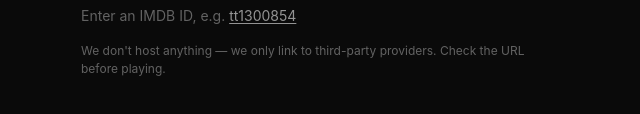
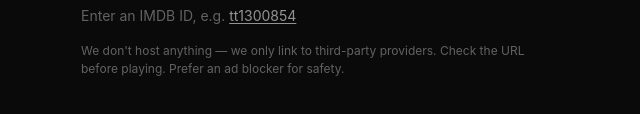
Before and after one commit to mmmmaharshi/watch, a website: page public/index.html in a window 1280 px wide. Shown: the part 464-578 px from the top of the page, without its empty margins (319-959 px from the left). Drawn offline with Linux system fonts and the light colour scheme; a web font is replaced by a local one.

Commit message:
Add ad blocker recommendation to disclaimer
Suggest using ad blocker for safety when visiting third-party providers.

Co-authored-by: CommandCodeBot <noreply@commandcode.ai>

```diff
--- a/public/index.html
+++ b/public/index.html
@@ -418,7 +418,7 @@
 
     <p class="status" id="status" role="status" aria-live="polite"></p>
     <p class="help">Enter an IMDB ID, e.g. <a href="?id=tt1300854">tt1300854</a></p>
-    <p class="disclaimer">We don't host anything — we only link to third-party providers. Check the URL before playing.</p>
+    <p class="disclaimer">We don't host anything — we only link to third-party providers. Check the URL before playing. Prefer an ad blocker for safety.</p>
   </main>
 
   <div class="modal-overlay" id="modal">
```
